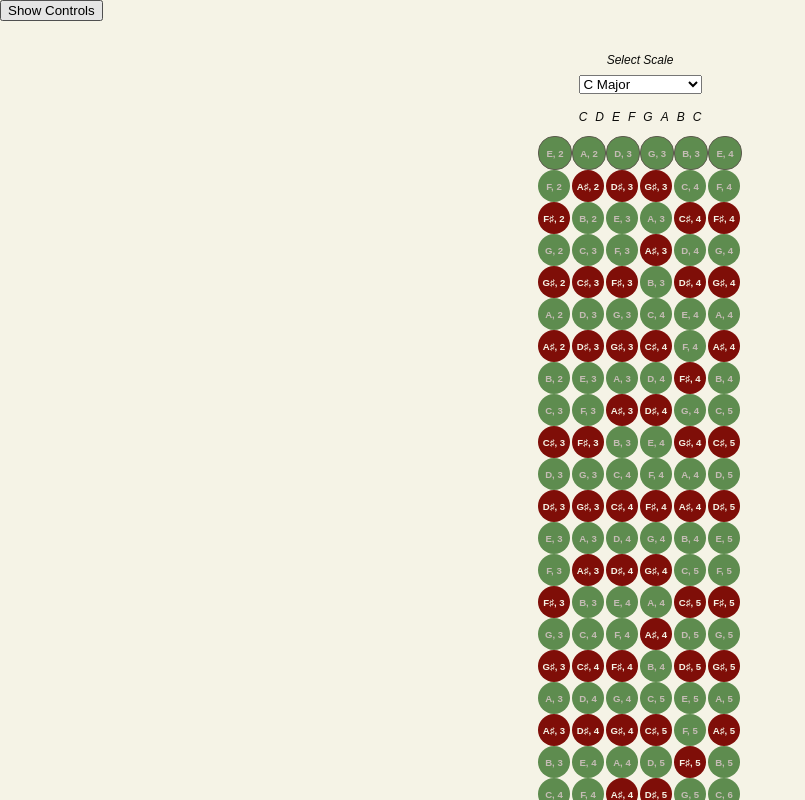
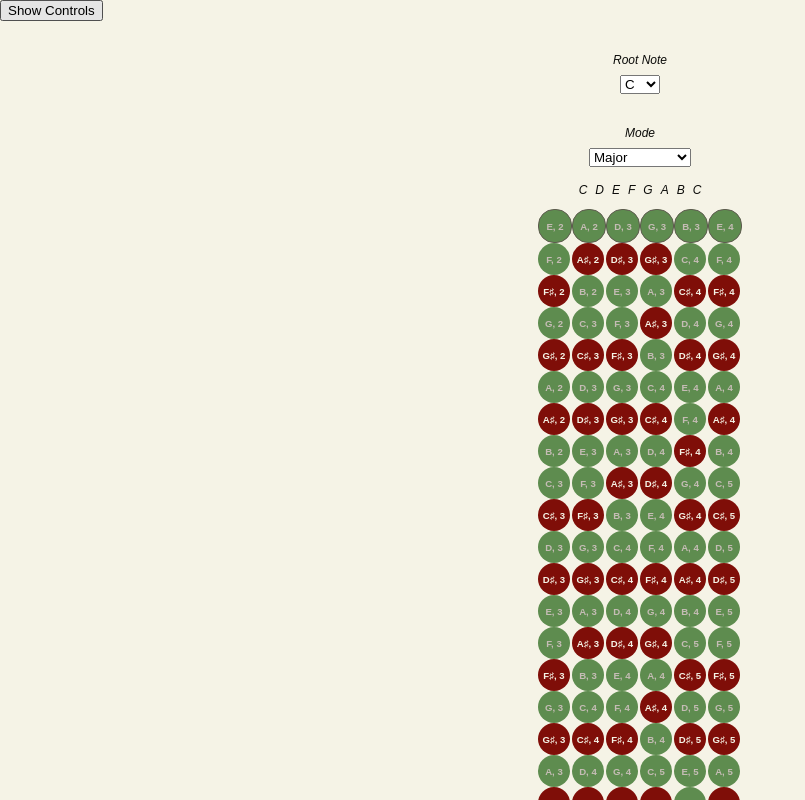
Before and after one commit to brotherclone/neck-brace, a React app: page / in a window 1280 px wide. Shown: the top 800 px of the page, without its empty margins (0-805 px from the left). Built offline with nearby package versions, Linux system fonts and the light colour scheme; a web font is replaced by a local one.

Commit message:
split selector

```diff
--- a/src/App.tsx
+++ b/src/App.tsx
@@ -1,34 +1,55 @@
 import React from 'react';
 import useToggleState from './hooks/useToggleState';
 import Neck from './components/Neck/Neck';
-import ScaleSelector from './components/ScaleSelector/ScaleSelector';
+import Selector from './components/Selector/Selector';
 import ScaleDisplay from './components/ScaleDisplay/ScaleDisplay';
 import ControlPanel from './components/ControlPanel/ControlPanel';
 import TogglePanelButton from './components/TogglePanelButton/TogglePanelButton';
-import { AllScales, AllScaleSelections } from './constants/Scales';
+import {
+  AllScales,
+  AllScaleModeSelections,
+  AllScaleNoteSelections,
+} from './constants/Scales';
 import { StandardGuitar } from './constants/Guitars';
 import './index.scss';
+import ScaleSelector from './components/ScaleSelector/ScaleSelector';
+import { AllScaleTypes } from './constants/ScaleInvervals';
 
 const App = () => {
-  const [scaleIndex, SetScaleIndex] = React.useState(0);
-  const [currentScale, SetCurrentScale] = React.useState(AllScales[scaleIndex]);
-  const [currentSelection, SetCurrentSelection] = React.useState(scaleIndex);
+  const [scaleIndex, setScaleIndex] = React.useState(0);
+  const [currentScale, setCurrentScale] = React.useState(AllScales[scaleIndex]);
+  const [currentRootNoteIndex, setCurrentRootNoteIndex] = React.useState(0);
+  const [currentModeIndex, setCurrentModeIndex] = React.useState(0);
   const [isScaleShowing, checkScale, uncheckScale] = useToggleState(false);
   const [isOctaveShowing, checkOctave, uncheckOctave] = useToggleState(true);
   const [isPanelShowing, showPanel, hidePanel] = useToggleState(false);
   const [isNoteNameShowing, checkNoteName, uncheckNoteName] =
     useToggleState(true);
-  const handleScaleSelection = (
-    event: React.ChangeEvent<HTMLSelectElement>
-  ) => {
+
+  const handleNoteSelection = (event: React.ChangeEvent<HTMLSelectElement>) => {
     event.preventDefault();
-    SetCurrentSelection(event.target.value as unknown as number);
+    setCurrentRootNoteIndex(event.target.value as unknown as number);
+  };
+
+  const handleModeSelection = (event: React.ChangeEvent<HTMLSelectElement>) => {
+    event.preventDefault();
+    setCurrentModeIndex(event.target.value as unknown as number);
   };
 
   React.useEffect(() => {
-    SetScaleIndex(currentSelection);
-    SetCurrentScale(AllScales[currentSelection]);
-  }, [currentSelection]);
+    const findScale = AllScales.filter(
+      (scale) =>
+        scale.notes[0].integerNotation ==
+          (currentRootNoteIndex as unknown as number) &&
+        scale.scaleType.scaleName == AllScaleTypes[currentModeIndex].scaleName
+    );
+    AllScales.map((scale, index) => {
+      if (findScale.includes(scale)) {
+        setScaleIndex(index);
+        setCurrentScale(AllScales[scaleIndex]);
+      }
+    });
+  }, [currentModeIndex, currentRootNoteIndex, currentScale, scaleIndex]);
 
   return (
     <div className={'neck-brace-container'}>
@@ -52,10 +73,12 @@ const App = () => {
         unCheckNoteNameHandle={uncheckNoteName}
       />
       <ScaleSelector
-        label={'Select Scale'}
-        currentValue={scaleIndex}
-        options={AllScaleSelections}
-        onChange={handleScaleSelection}
+        modeOptions={AllScaleModeSelections}
+        noteOptions={AllScaleNoteSelections}
+        currentModeIndex={currentModeIndex}
+        currentRootNoteIndex={currentRootNoteIndex}
+        handleModeSelection={handleModeSelection}
+        handleNoteSelection={handleNoteSelection}
       />
       <ScaleDisplay scale={currentScale} hidden={isScaleShowing} />
       <Neck
--- a/src/components/ScaleSelector/ScaleSelector.module.scss
+++ b/src/components/ScaleSelector/ScaleSelector.module.scss
@@ -1,14 +1,3 @@
-@import "../../styles/Typography.module";
-@import "../../styles/Pallette.module";
+.scale-selector-container{
 
-.scale-select-container{
-  width: 100%;
-  display: flex;
-  align-items: center;
-  flex-direction: column;
-  label{
-    @include aside-text();
-    padding-bottom: 0.5rem;
-  }
-  margin: 2rem 0 0.75rem 0;
 }
--- a/src/components/ScaleSelector/ScaleSelector.tsx
+++ b/src/components/ScaleSelector/ScaleSelector.tsx
@@ -1,31 +1,42 @@
 import * as React from 'react';
+import './ScaleSelector.module.scss';
+import Selector from '../Selector/Selector';
 import { OptionType } from '../../types/OptionType';
-import './ScaleSelector.module.scss';
 
 interface ScaleSelectorProperties {
-  label: string;
-  currentValue: number;
-  options: OptionType[];
-  onChange(event: React.ChangeEvent<HTMLSelectElement>): void;
+  noteOptions: OptionType[];
+  modeOptions: OptionType[];
+  currentRootNoteIndex: number;
+  currentModeIndex: number;
+  handleNoteSelection(event: React.ChangeEvent<HTMLSelectElement>): void;
+  handleModeSelection(event: React.ChangeEvent<HTMLSelectElement>): void;
 }
 
 const ScaleSelector: React.FC<ScaleSelectorProperties> = ({
-  label,
-  currentValue,
-  options,
-  onChange,
+  modeOptions,
+  noteOptions,
+  currentModeIndex,
+  currentRootNoteIndex,
+  handleModeSelection,
+  handleNoteSelection,
 }) => {
   return (
-    <div className={'scale-select-container'}>
-      <label htmlFor={'scales'}>{label}</label>
-      <select value={currentValue} onChange={onChange} id={'scales'}>
-        {options.map((option, index) => (
-          <option value={option.optionValue} key={index}>
-            {option.optionLabel}
-          </option>
-        ))}
-      </select>
-    </div>
+    <>
+      <Selector
+        label={'Root Note'}
+        name={'rootNote'}
+        currentValue={currentRootNoteIndex}
+        options={noteOptions}
+        onChange={handleNoteSelection}
+      />
+      <Selector
+        label={'Mode'}
+        name={'mode'}
+        currentValue={currentModeIndex}
+        options={modeOptions}
+        onChange={handleModeSelection}
+      />
+    </>
   );
 };
 
--- /dev/null
+++ b/src/components/Selector/Selector.module.scss
@@ -0,0 +1,14 @@
+@import "../../styles/Typography.module";
+@import "../../styles/Pallette.module";
+
+.selector-container{
+  width: 100%;
+  display: flex;
+  align-items: center;
+  flex-direction: column;
+  label{
+    @include aside-text();
+    padding-bottom: 0.5rem;
+  }
+  margin: 2rem 0 0.75rem 0;
+}
--- /dev/null
+++ b/src/components/Selector/Selector.tsx
@@ -0,0 +1,34 @@
+import * as React from 'react';
+import { OptionType } from '../../types/OptionType';
+import './Selector.module.scss';
+
+interface ScaleSelectorProperties {
+  label: string;
+  name: string;
+  currentValue: number;
+  options: OptionType[];
+  onChange(event: React.ChangeEvent<HTMLSelectElement>): void;
+}
+
+const Selector: React.FC<ScaleSelectorProperties> = ({
+  label,
+  currentValue,
+  options,
+  onChange,
+  name,
+}) => {
+  return (
+    <div className={'selector-container'}>
+      <label htmlFor={name}>{label}</label>
+      <select value={currentValue} onChange={onChange} id={name}>
+        {options.map((option, index) => (
+          <option value={option.optionValue} key={index}>
+            {option.optionLabel}
+          </option>
+        ))}
+      </select>
+    </div>
+  );
+};
+
+export default Selector;
--- a/src/constants/Scales.ts
+++ b/src/constants/Scales.ts
@@ -74,18 +74,43 @@ export function createAllScales(): Scale[] {
   return scales;
 }
 
-export function createScaleSelections(scales: Scale[]): OptionType[] {
-  const scaleOptions: OptionType[] = [];
-  for (let s = 0; s < scales.length; s++) {
+// export function createScaleSelections(scales: Scale[]): OptionType[] {
+//   const scaleOptions: OptionType[] = [];
+//   for (let s = 0; s < scales.length; s++) {
+//     const anOption: OptionType = {
+//       optionLabel: scales[s].displayName,
+//       optionValue: scales[s].id,
+//     };
+//     scaleOptions.push(anOption);
+//   }
+//   return scaleOptions;
+// }
+
+export function createScaleSelectionNotes(): OptionType[] {
+  const scaleNotes: OptionType[] = [];
+  for (let p = 0; p < Pitches.length; p++) {
     const anOption: OptionType = {
-      optionLabel: scales[s].displayName,
-      optionValue: scales[s].id,
+      optionValue: Pitches[p].integerNotation,
+      optionLabel: Pitches[p].aliases[0],
     };
-    scaleOptions.push(anOption);
+    scaleNotes.push(anOption);
   }
-  return scaleOptions;
+  return scaleNotes;
+}
+
+export function createScaleSelectionModes(): OptionType[] {
+  const scaleModes: OptionType[] = [];
+  for (let m = 0; m < AllScaleTypes.length; m++) {
+    const anOption: OptionType = {
+      optionLabel: AllScaleTypes[m].scaleName,
+      optionValue: m,
+    };
+    scaleModes.push(anOption);
+  }
+  return scaleModes;
 }
 
 const allScales = createAllScales();
 export const AllScales = allScales;
-export const AllScaleSelections = createScaleSelections(allScales);
+export const AllScaleNoteSelections = createScaleSelectionNotes();
+export const AllScaleModeSelections = createScaleSelectionModes();
--- a/src/index.scss
+++ b/src/index.scss
@@ -2,6 +2,7 @@
 @import "components/String/String.module";
 @import "components/Fret/Fret.module";
 @import "components/Neck/Neck.module";
+@import "components/Selector/Selector.module";
 @import "components/ScaleSelector/ScaleSelector.module";
 @import "components/ScaleDisplay/ScaleDisplay.module";
 @import "components/ControlPanel/ControlPanel.module";
```
Also changed, not shown: 1 other file (tests, documents, lock files or other folders).
